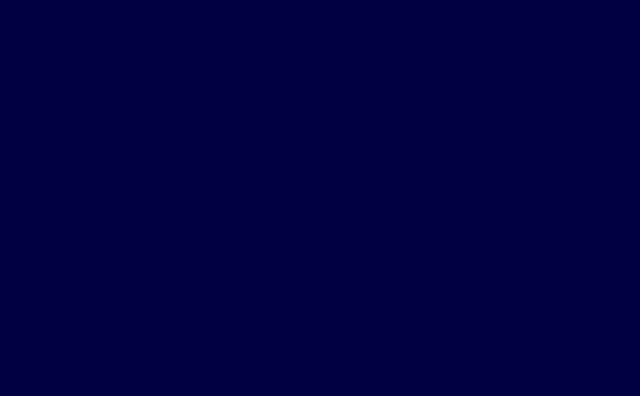
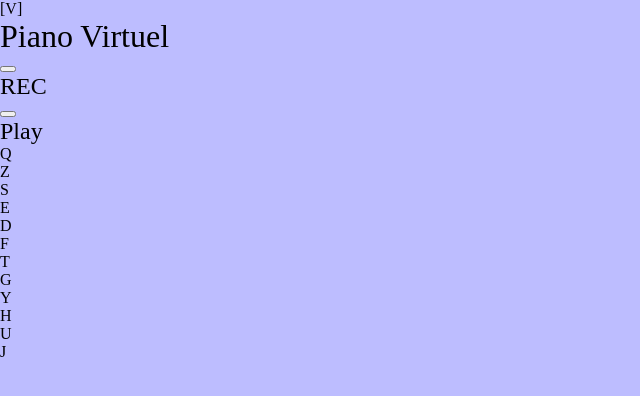
Before and after one commit to Dodeun/Projet1-PianoVirtuel-Bruno-Jordan, a plain HTML site: page index.html in a window 1280 px wide. Shown: the whole page, without its empty margins (0-640 px from the left). Drawn offline with Linux system fonts and the light colour scheme.

Commit message:
Clavier piano en HTML est fait

```diff
--- a/index.html
+++ b/index.html
@@ -18,6 +18,76 @@
     <title>Piano virtuel</title>
   </head>
   <body>
+    <main class="keyboard">
+      <!-- Partie haute du clavier -->
+      <div class="keyboard__header">
+        <!-- Partie avec logo et titre (qui se trouve en haut a gauche sur la maquette) -->
+        <div class="brand">
+          <div class="brand__logo"><p>[V]</p></div>
+          <h1 class="brand__title">Piano Virtuel</h1>
+        </div>
+        <!-- Partie avec les boutons (qui se trouve en haut a droite sur la maquette) -->
+        <div class="controls">
+          <div class="button__container">
+            <!-- boutton pour enregistrer -->
+            <button
+              type="button"
+              class="controls__btn controls__record"
+            ></button>
+            <!-- Titre qui accompagne le bouton pour dire ce qu'il faut -->
+            <h2 class="controls__title">REC</h2>
+          </div>
+          <div class="button__container">
+            <!-- boutton pour jouer le morceau enregistré -->
+            <button type="button" class="controls__btn controls__play"></button>
+            <h2 class="controls__title">Play</h2>
+          </div>
+        </div>
+      </div>
+      <div class="keys__container">
+        <!-- les touches du piano -->
+        <ul class="keys">
+          <!-- Exemple de touche blanche qui doit jouer la note C au click -->
+          <li class="key key__white" data-note="C">
+            <span class="key__shortcut">Q</span>
+          </li>
+          <!-- Exemple de touche noire qui doit jouer la note C# au click -->
+          <li class="key key__black" data-note="C#">
+            <span class="key__shortcut">Z</span>
+          </li>
+          <li class="key key__white" data-note="D">
+            <span class="key__shortcut">S</span>
+          </li>
+          <li class="key key__black" data-note="D#">
+            <span class="key__shortcut">E</span>
+          </li>
+          <li class="key key__white" data-note="E">
+            <span class="key__shortcut">D</span>
+          </li>
+          <li class="key key__white" data-note="F">
+            <span class="key__shortcut">F</span>
+          </li>
+          <li class="key key__black" data-note="F#">
+            <span class="key__shortcut">T</span>
+          </li>
+          <li class="key key__white" data-note="G">
+            <span class="key__shortcut">G</span>
+          </li>
+          <li class="key key__black" data-note="G#">
+            <span class="key__shortcut">Y</span>
+          </li>
+          <li class="key key__white" data-note="A">
+            <span class="key__shortcut">H</span>
+          </li>
+          <li class="key key__black" data-note="A#">
+            <span class="key__shortcut">U</span>
+          </li>
+          <li class="key key__white" data-note="B">
+            <span class="key__shortcut">J</span>
+          </li>
+        </ul>
+      </div>
+    </main>
     <script src="script.js"></script>
   </body>
 </html>
--- a/styles.css
+++ b/styles.css
@@ -1,7 +1,25 @@
 /* RESET */
+
+* {
+  box-sizing: border-box;
+}
+
+body,
+h1,
+h2,
+p,
+ul {
+  margin: 0;
+  padding: 0;
+  font-weight: normal;
+}
+
+ul {
+  list-style: none;
+}
 
 /* ----- GENERAL - Design mobile first ----- */
 
 body {
-	background-color: var(--background-color-test1);
+  background-color: var(--background-color-test1);
 }
--- a/variables.css
+++ b/variables.css
@@ -2,6 +2,6 @@
 
 /* VARIABLES */
 :root {
-	--background-color-test1: hsl(0, 100%, 11%);
-	--background-color-test2: hsl(240, 100%, 13%);
+  --background-color-test1: hsl(0, 100%, 89%);
+  --background-color-test2: hsl(240, 100%, 87%);
 }
```
Lines whose indentation alone changed are shown as unchanged.
